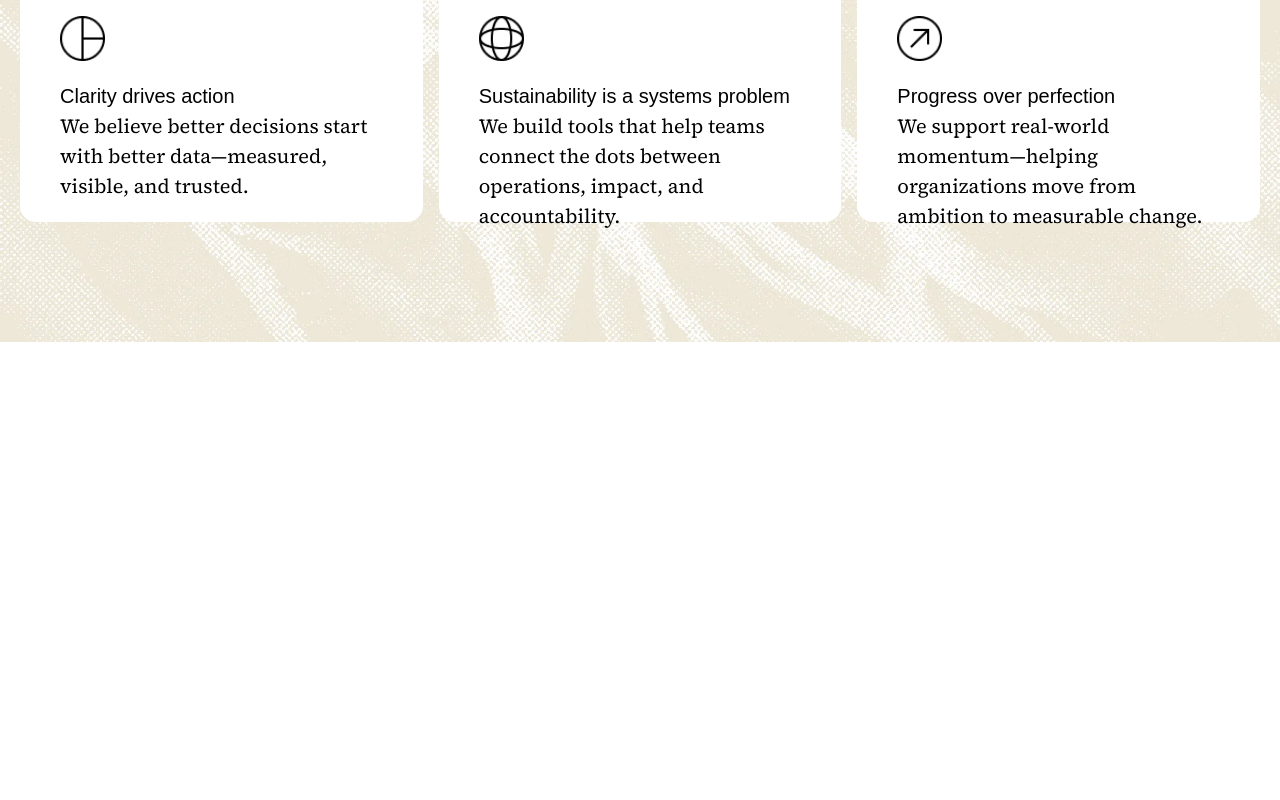
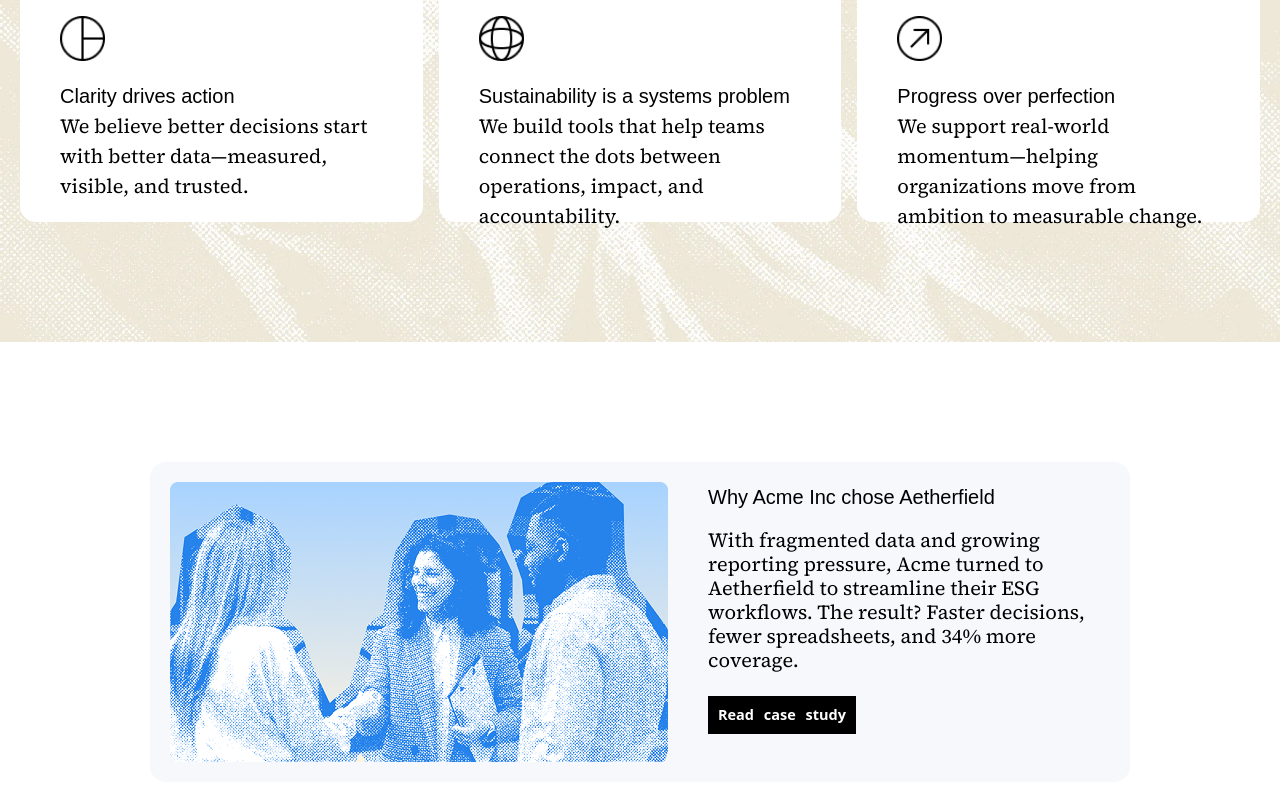
Before and after one commit to AndrewEl131/SaSS-Company, a Next.js app: page / in a window 1280 px wide. Shown: the part 2272-3072 px from the top of the page. Before the commit the page ends 2614 px from the top, so only its background shows below. Built offline with nearby package versions, Linux system fonts and the light colour scheme; a web font is replaced by a local one.

Commit message:
Added Case Sturdy Section

```diff
--- a/app/page.tsx
+++ b/app/page.tsx
@@ -107,6 +107,34 @@ export default function Home() {
             />
           </div>
         </div>
+        {/* --------- Case Study Section --------- */}
+        <div className="w-full h-140 flex justify-center items-center">
+          <div className="w-245 h-80 bg-[#F6F8FB] flex gap-10 rounded-2xl py-5 px-5">
+            <Image
+              src={"/assets/CaseImage.png"}
+              width={498}
+              height={280}
+              alt="image"
+            />
+            <div className="w-full h-56.5">
+              <div className="text-[20px] space-y-4">
+                <h1 className="primary-font">Why Acme Inc chose Aetherfield</h1>
+                <p className="secondary-font leading-[120%] tracking-[-4%]">
+                  With fragmented data and growing reporting pressure, Acme
+                  turned to Aetherfield to streamline their ESG workflows. The
+                  result? Faster decisions, fewer spreadsheets, and 34% more
+                  coverage.
+                </p>
+              </div>
+              <button
+                className="px-2 py-2 w-37 h-9.5 mt-6 font-semibold bg-black text-white text-[14.5px] flex items-center justify-center"
+                style={{ wordSpacing: "6px" }}
+              >
+                <h1>Read case study</h1>
+              </button>
+            </div>
+          </div>
+        </div>
       </div>
     </main>
   );
```
Also changed, not shown: public/assets/CaseImage.png (added).
